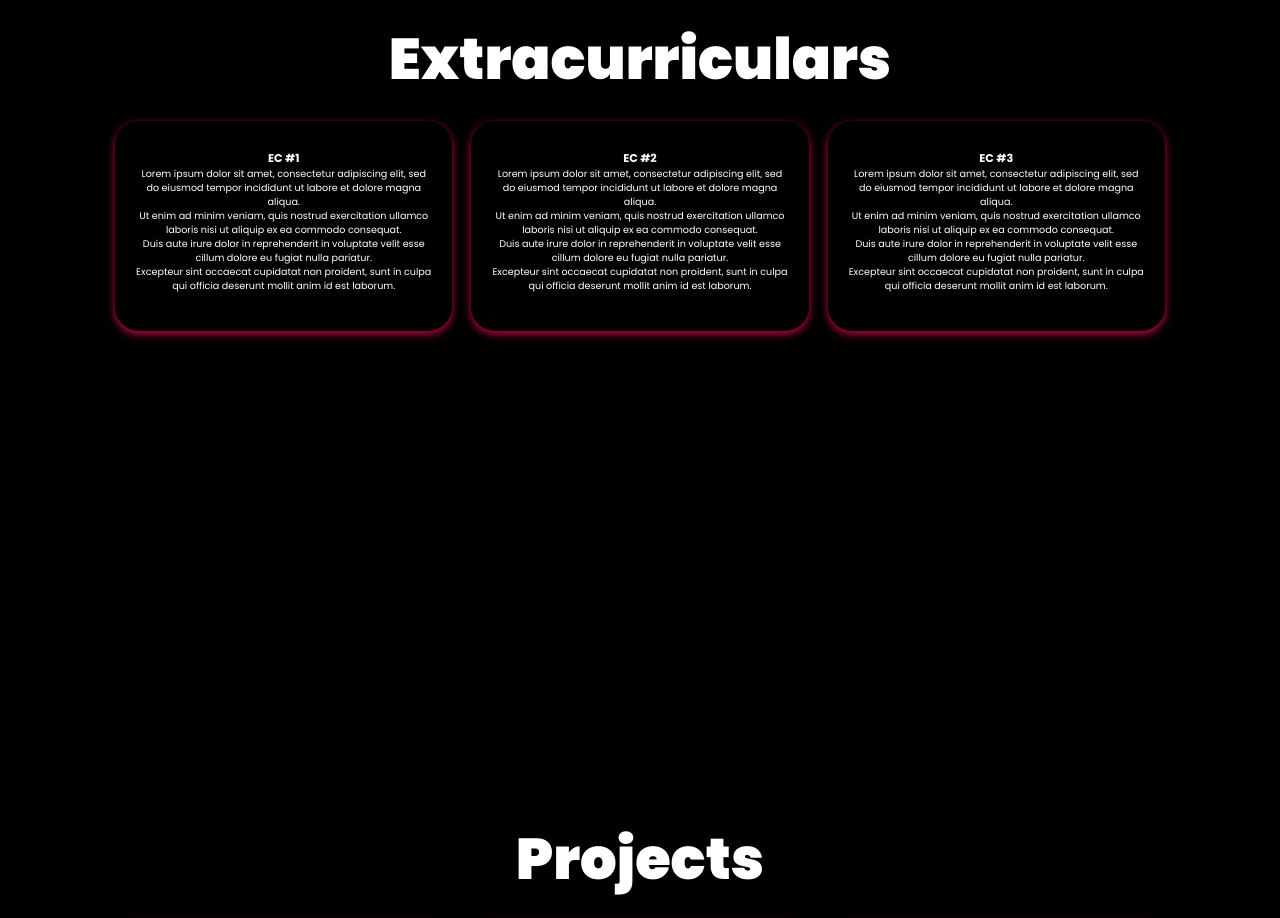
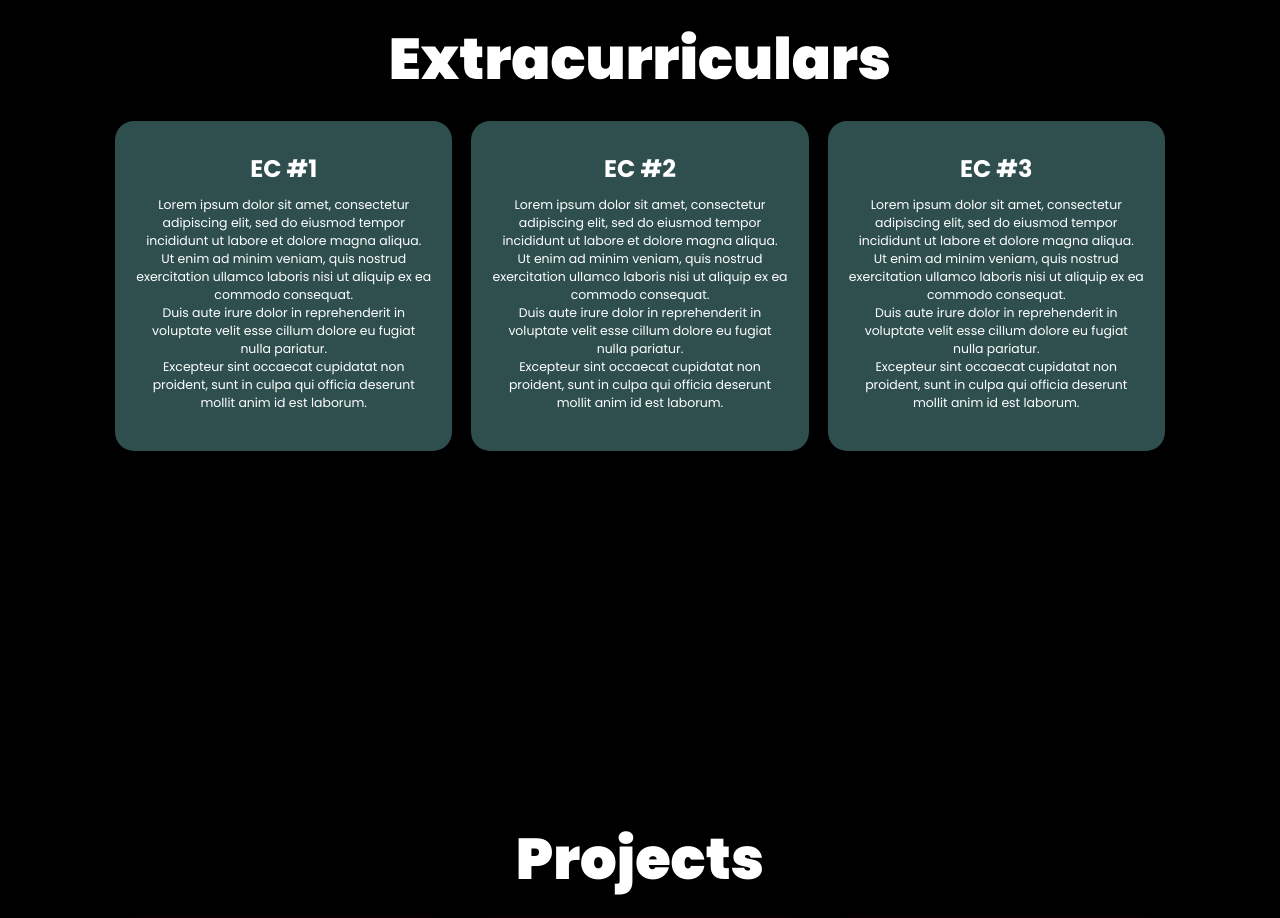
Before and after one commit to pdhruvii/PersonalPortfolio, a plain HTML site: page index.html in a window 1280 px wide. Shown: the part 2480-3398 px from the top of the page. Drawn offline with nearby package versions, Linux system fonts and the light colour scheme.

Commit message:
Added EC Boxes

```diff
--- a/css/styles.css
+++ b/css/styles.css
@@ -228,7 +228,7 @@ span {
 }
 
 
-/*TEST EC SECTION SWIPER JS*/
+/*TEST EC SECTION SWIPER JS
 
 .extracurriculars-section h2 {
     margin-bottom: 2rem;
@@ -249,14 +249,46 @@ span {
     padding: 3rem 2rem 4rem;
     text-align: center;
     box-shadow: 0px 3px 8px #c3073f;
-    /*transition: all 300ms ease-in-out;
-    transition: 0.45s ease;*/
 }
 
 .extracurriculars-container .extracurriculars-box:hover {
     box-shadow: 0px 8px 28px #c3073f;
     transform: scale(1.04);
-    /*background: var(--accent-colour1);
-    color: var(--text-colour1);*/
+    transition: 0.45s ease;
+}*/
+
+.extracurriculars-section h2 {
+    margin-bottom: 2rem;
+}
+
+.extracurriculars-container {
+    display: flex;
+    justify-content: center;
+    align-items: center;
+    flex-wrap: wrap;
+    gap: 2rem;
+}
+
+.extracurriculars-container .extracurriculars-box {
+    flex: 1 1 30rem;
+    background: darkslategrey;
+    padding: 3rem 2rem 1rem;
+    border-radius: 2rem;
+    text-align: center;
+    border: 0.2rem solid transparent;
     transition: 0.45s ease;
 }
+
+.extracurriculars-container .extracurriculars-box:hover {
+    border-color: #950740;
+    transform: scale(1.02);
+}
+
+.extracurriculars-box h3 {
+    font-size: 2.5rem;
+}
+
+.extracurriculars-box p {
+    font-size: 1.3rem;
+    margin: 1rem 0 3rem;
+}
```
